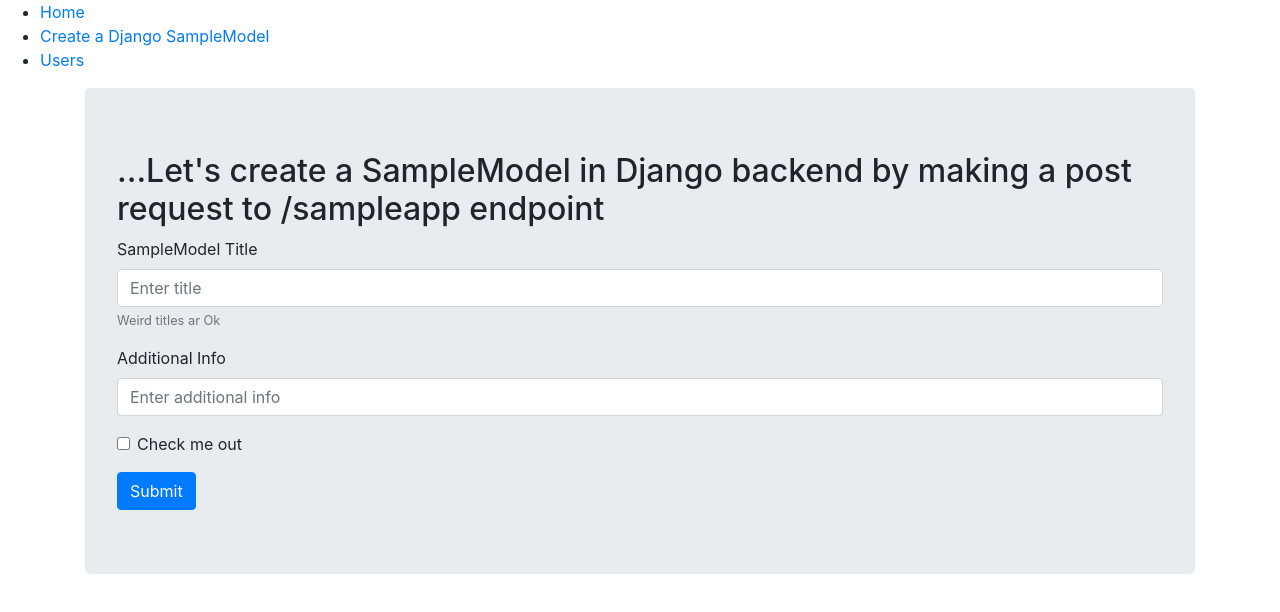
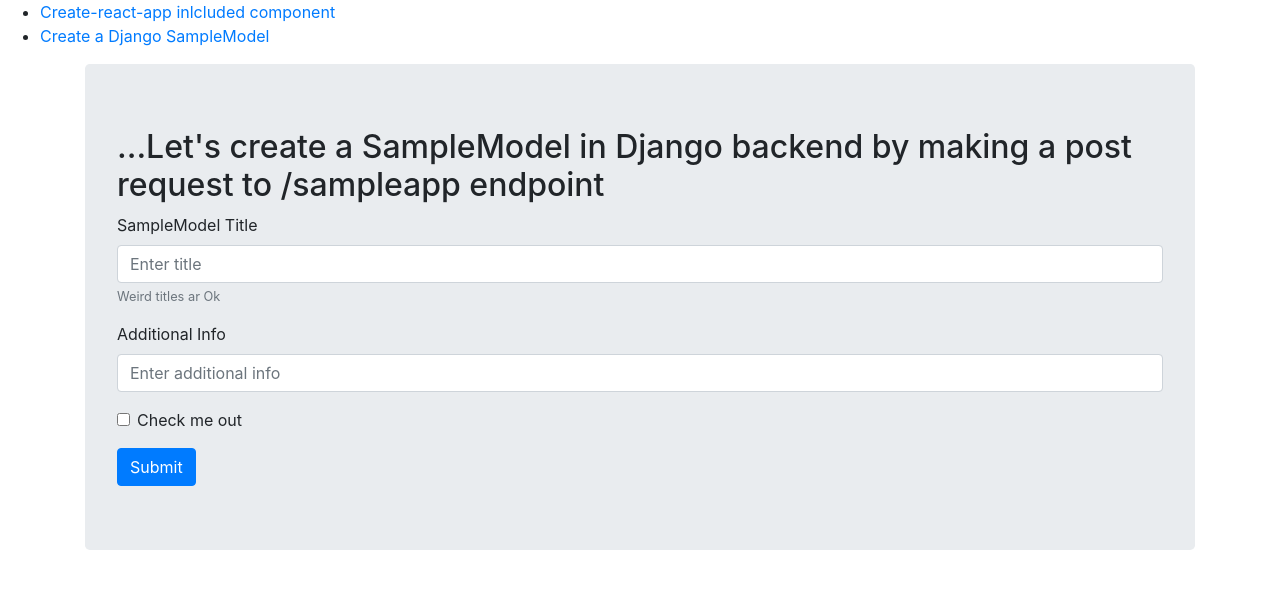
Before and after one commit to rrhg/react-django-docker-boilerplate, a React (Create React App) app in the folder frontend/: page /create in a window 1280 px wide. Shown: the top 612 px of the page. Built offline with nearby package versions, Linux system fonts and the light colour scheme.

Commit message:
Remove users component

```diff
--- a/frontend/src/App.js
+++ b/frontend/src/App.js
@@ -19,13 +19,10 @@
         <nav>
           <ul>
             <li>
-              <Link to="/">Home</Link>
+              <Link to="/">Create-react-app inlcluded component</Link>
             </li>
             <li>
               <Link to="/create">Create a Django SampleModel</Link>
-            </li>
-            <li>
-              <Link to="/users">Users</Link>
             </li>
           </ul>
         </nav>
@@ -35,9 +32,6 @@
         <Switch>
           <Route path="/create">
             <Create />
-          </Route>
-          <Route path="/users">
-            <Users />
           </Route>
           <Route path="/">
             <Home />
@@ -49,7 +43,7 @@
 }
 
 function Home() {
-  // return <h2>Home</h2>;
+  // Create-react-app included component
   return (
     <div className="App">
       <header className="App-header">
@@ -68,18 +62,4 @@
       </header>
     </div>
   );
-
 }
-
-// function Create() {
-  // return (
-    // <>
- //     {/* <h2>Create a new Django SampleModel </h2> */}
- //     {/* <h4>This react-bootsrap form will send an http post request to Django sample app to create a new SampleModel in Postgres database </h4> */}
- //   {/* </> */}
-  // )
-// }
-
-function Users() {
-  return <h2>Users</h2>;
-}
```
Also changed, not shown: 1 other file (tests, documents, lock files or other folders).
